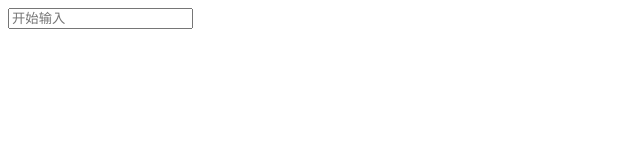
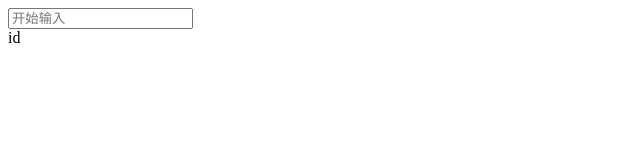
Before and after one commit to xusong-BeiJing/react, a React app: page / in a window 1280 px wide. Shown: the top 160 px of the page, without its empty margins (0-640 px from the left). Built offline with nearby package versions, Linux system fonts and the light colour scheme.

Commit message:
修改文件

```diff
--- a/src/pages/index.jsx
+++ b/src/pages/index.jsx
@@ -37,6 +37,9 @@ class helloMyApp extends React.Component{
         return(
             <div>
               <input type="text" value={this.state.applyNum} placeholder="开始输入" onChange={this.handleInput} />
+              <div>
+                  id
+              </div>
             </div>
         )
     }
```
Also changed, not shown: src/component/login.jsx (+11 -0 lines), 2 other files (tests, documents, lock files or other folders).
